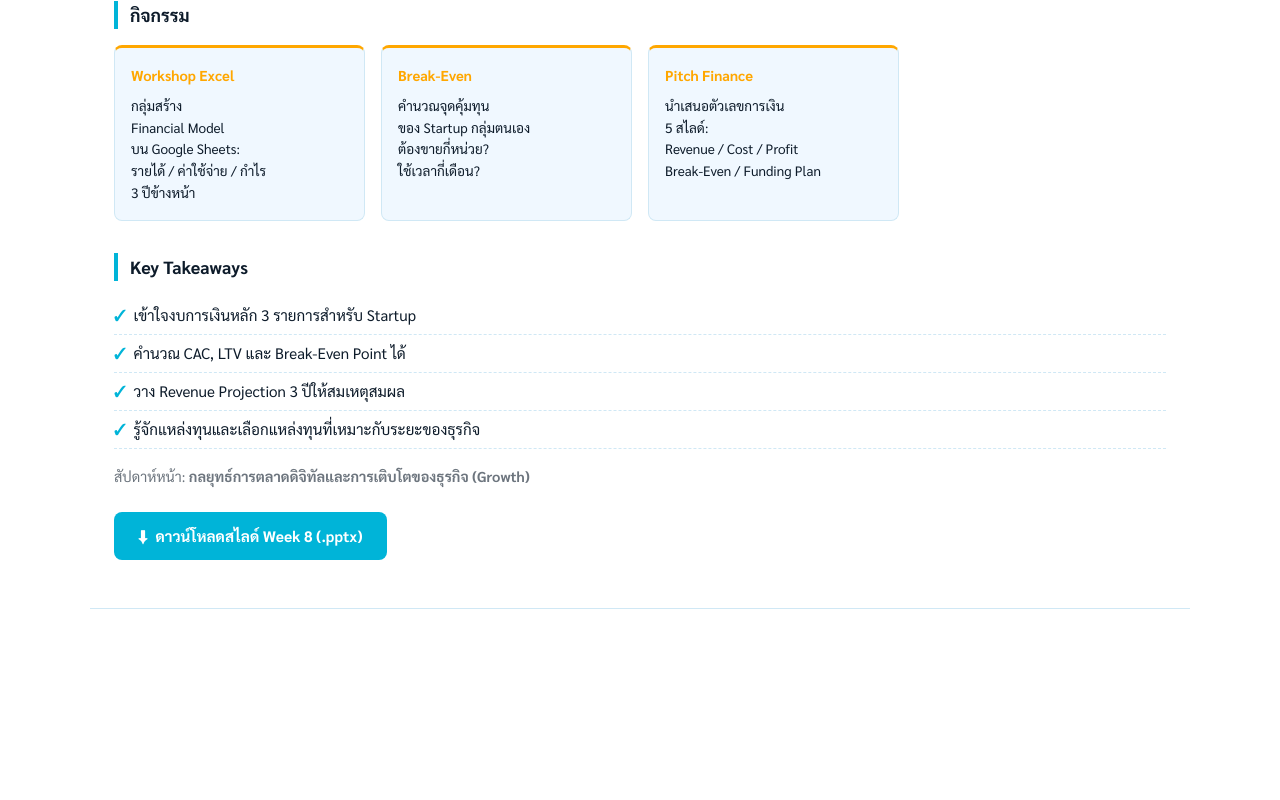
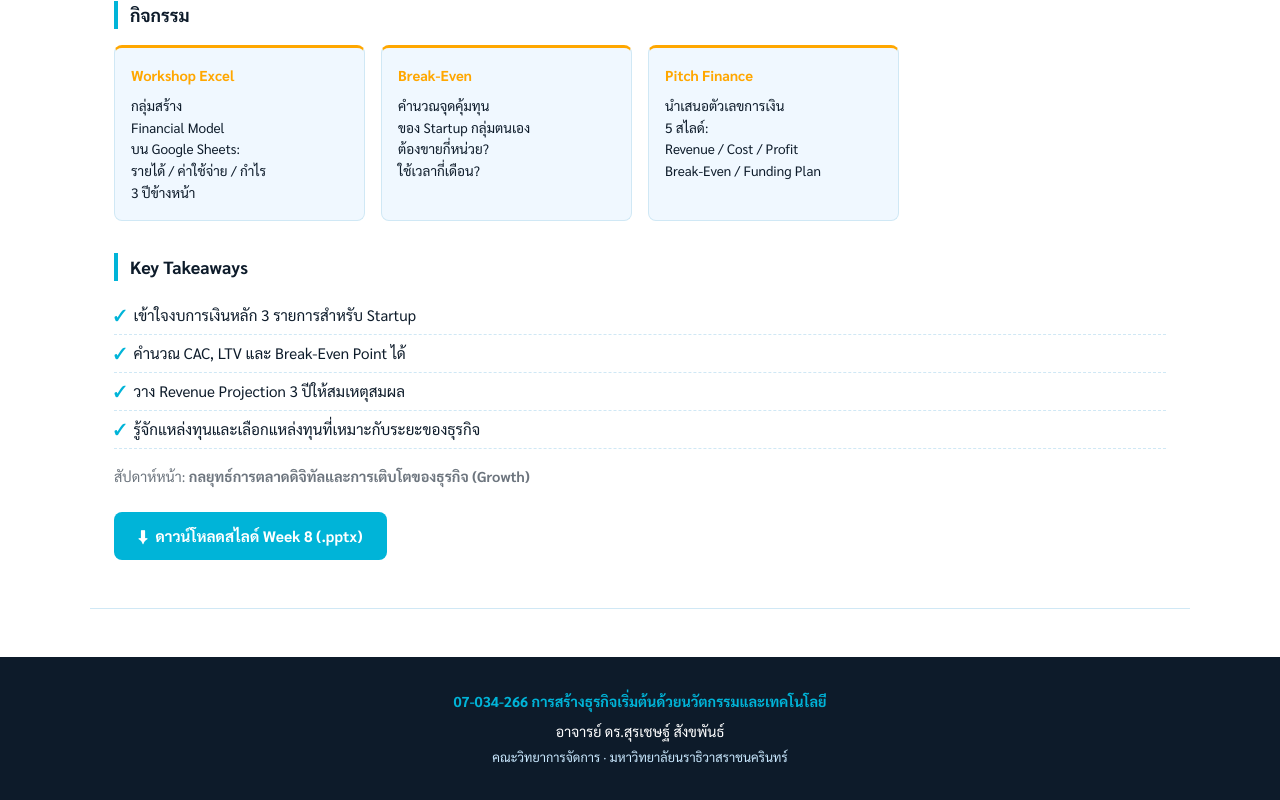
Before and after one commit to surachet2016/Startup_07034266, a Vue app: page / in a window 1280 px wide. Shown: the part 10182-10982 px from the top of the page. Before the commit the page ends 10839 px from the top, so only its background shows below. Built offline with nearby package versions, Linux system fonts and the light colour scheme.

Commit message:
feat: add FooterBar with course and instructor details

```diff
--- a/src/components/FooterBar.vue
+++ b/src/components/FooterBar.vue
@@ -1 +1,41 @@
-<template><footer></footer></template>
+<template>
+  <footer class="footer">
+    <div class="footer-inner">
+      <p class="footer-course">07-034-266 การสร้างธุรกิจเริ่มต้นด้วยนวัตกรรมและเทคโนโลยี</p>
+      <p class="footer-instructor">อาจารย์ ดร.สุรเชษฐ์ สังขพันธ์</p>
+      <p class="footer-faculty">คณะวิทยาการจัดการ · มหาวิทยาลัยนราธิวาสราชนครินทร์</p>
+    </div>
+  </footer>
+</template>
+
+<style scoped>
+.footer {
+  background: var(--text);
+  color: var(--light);
+  text-align: center;
+  padding: 2rem 1.5rem;
+  margin-top: 2rem;
+  font-size: 0.9rem;
+  line-height: 1.8;
+}
+
+.footer-inner {
+  max-width: 800px;
+  margin: 0 auto;
+}
+
+.footer-course {
+  font-weight: 700;
+  color: var(--accent);
+  margin-bottom: 0.25rem;
+}
+
+.footer-instructor {
+  color: white;
+}
+
+.footer-faculty {
+  color: var(--light);
+  font-size: 0.8rem;
+}
+</style>
```
